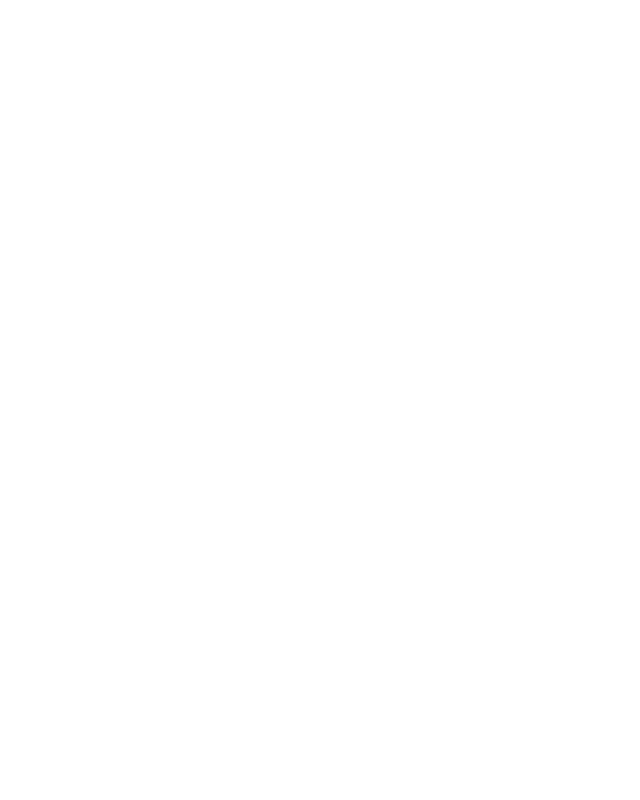
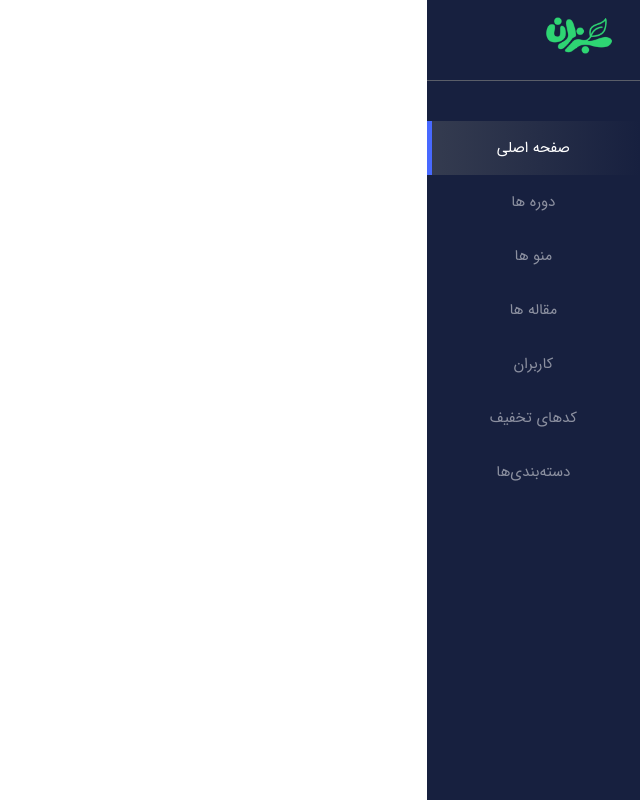
Before and after one commit to Alireza-hajizaki/Maktab84-Finally-Project-Alireza-Hajizaki, a React (Create React App) app: page /p-admin in a window 1280 px wide. Before the commit this address had no page. Shown: the whole page, without its empty margins (640-1280 px from the left). Built offline with nearby package versions, Linux system fonts and the light colour scheme.

Commit message:
create-routes-&-sidbar

```diff
--- /dev/null
+++ b/src/Compnents/AdminPanel/Sidebar/Sidebar.css
@@ -0,0 +1,85 @@
+#sidebar {
+    background-color: #17203f;
+    height: 100vh;
+    position: fixed;
+    right: 0;
+  }
+  #sidebar .sidebar-header {
+    border-bottom: 1px solid rgba(131, 131, 131, 0.63);
+    display: -webkit-box;
+    display: -ms-flexbox;
+    display: flex;
+    -webkit-box-pack: justify;
+    -ms-flex-pack: justify;
+    justify-content: space-between;
+    -webkit-box-align: center;
+    -ms-flex-align: center;
+    align-items: center;
+  }
+  #sidebar .sidebar-header .sidebar-logo {
+    padding: 15px 25px;
+  }
+  #sidebar .sidebar-header .sidebar-logo img {
+    width: 70px;
+  }
+  #sidebar .sidebar-header .sidebar-menu-btn {
+    padding: 10px 25px;
+  }
+  #sidebar .sidebar-header .sidebar-menu-btn i {
+    color: #fff;
+    cursor: pointer;
+    font-size: 18px;
+  }
+  #sidebar .sidebar-menu {
+    margin-top: 40px;
+  }
+  #sidebar .sidebar-menu ul li:hover {
+    background: #353c50;
+    background: -webkit-gradient(
+      linear,
+      left top,
+      right top,
+      from(#353c50),
+      to(rgba(0, 212, 255, 0))
+    );
+    background: linear-gradient(90deg, #353c50 0%, rgba(0, 212, 255, 0) 100%);
+  }
+  #sidebar .sidebar-menu ul li a {
+    color: #8c90a0;
+    -webkit-transition: all 0.2s ease;
+    transition: all 0.2s ease;
+    display: block;
+    padding: 15px 25px;
+    font-size: 15px;
+  }
+  #sidebar .sidebar-menu ul li a:hover {
+    color: #fff;
+  }
+  #sidebar .sidebar-menu ul li a i {
+    padding-left: 10px;
+  }
+
+  .active-menu {
+    position: relative;
+    background: #353c50;
+    background: -webkit-gradient(
+      linear,
+      left top,
+      right top,
+      from(#353c50),
+      to(rgba(0, 212, 255, 0))
+    );
+    background: linear-gradient(90deg, #353c50 0%, rgba(0, 212, 255, 0) 100%);
+  }
+  .active-menu a {
+    color: #fff !important;
+  }
+  .active-menu::before {
+    content: "";
+    position: absolute;
+    top: 0;
+    left: 0;
+    background-color: #4869ff;
+    width: 5px;
+    height: 100%;
+  }
--- /dev/null
+++ b/src/Compnents/AdminPanel/Sidebar/Sidebar.jsx
@@ -0,0 +1,59 @@
+import React from "react";
+import './Sidebar.css'
+
+export default function Sidebar() {
+  return (
+    <div id="sidebar" class="col-2">
+      <div class="sidebar-header">
+        <div class="sidebar-logo">
+          <a href="#">
+            <img src="/images/logo/Logo.png" alt="Logo" />
+          </a>
+        </div>
+
+        <div class="sidebar-menu-btn">
+          <i class="fas fa-bars"></i>
+        </div>
+      </div>
+      <div class="sidebar-menu">
+        <ul>
+          <li class="active-menu">
+            <a href="#">
+              <span>صفحه اصلی</span>
+            </a>
+          </li>
+          <li>
+            <a href="#">
+              <span>دوره ها</span>
+            </a>
+          </li>
+          <li>
+            <a href="#">
+              <span>منو ها</span>
+            </a>
+          </li>
+          <li>
+            <a href="#">
+              <span>مقاله ها</span>
+            </a>
+          </li>
+          <li>
+            <a href="#">
+              <span>کاربران</span>
+            </a>
+          </li>
+          <li>
+            <a href="#">
+              <span>کدهای تخفیف</span>
+            </a>
+          </li>
+          <li>
+            <a href="#">
+              <span>دسته‌بندی‌ها</span>
+            </a>
+          </li>
+        </ul>
+      </div>
+    </div>
+  );
+}
--- a/src/Compnents/Navbar/NavBar.jsx
+++ b/src/Compnents/Navbar/NavBar.jsx
@@ -1,7 +1,7 @@
 import "./NavBar.css"
 import React, { useContext ,useEffect, useState } from 'react';
 import ShoppingCartIcon from '@mui/icons-material/ShoppingCart';
-import SearchIcon from '@mui/icons-material/Search';
+import AdminPanelSettingsIcon from '@mui/icons-material/AdminPanelSettings';
 import KeyboardArrowDownIcon from '@mui/icons-material/KeyboardArrowDown';
 import AuthContext from '../../Context/authContext'
 import {Link} from 'react-router-dom';
@@ -61,9 +61,9 @@
             </div>
 
             <div className="main-header__left">
-              <a href="#" className="main-header__search-btn">
-                <SearchIcon sx={{ fontSize: 40 }} />
-              </a>
+              <Link to="/p-admin" className="main-header__search-btn">
+                <AdminPanelSettingsIcon sx={{ fontSize: 40 }}/>
+              </Link>
               <a href="#" className="main-header__cart-btn">
                 <ShoppingCartIcon sx={{ fontSize: 40 }}/>
               </a>
--- /dev/null
+++ b/src/Pages/AdminPanel/Articles/Articles.jsx
@@ -0,0 +1,9 @@
+import React from 'react'
+
+const Articles = () => {
+  return (
+    <div>Articles</div>
+  )
+}
+
+export default Articles
--- /dev/null
+++ b/src/Pages/AdminPanel/Courses/Courses.jsx
@@ -0,0 +1,9 @@
+import React from 'react'
+
+const Courses = () => {
+  return (
+    <div>Courses</div>
+  )
+}
+
+export default Courses
--- /dev/null
+++ b/src/Pages/AdminPanel/Users/Users.jsx
@@ -0,0 +1,9 @@
+import React from 'react'
+
+const Users = () => {
+  return (
+    <div>Users</div>
+  )
+}
+
+export default Users
--- /dev/null
+++ b/src/Pages/AdminPanel/index.jsx
@@ -0,0 +1,14 @@
+import React from "react";
+import { Outlet } from "react-router-dom";
+import Sidebar from "../../Compnents/AdminPanel/Sidebar/Sidebar";
+
+export default function index() {
+  return (
+    <>
+      <div id="content">
+          <Sidebar />
+      </div>
+      <Outlet />
+    </>
+  );
+}
```
Also changed, not shown: src/Pages/AdminPanel/AdminPanel.jsx (deleted, +0 -9 lines), src/router.js (+9 -0 lines).
